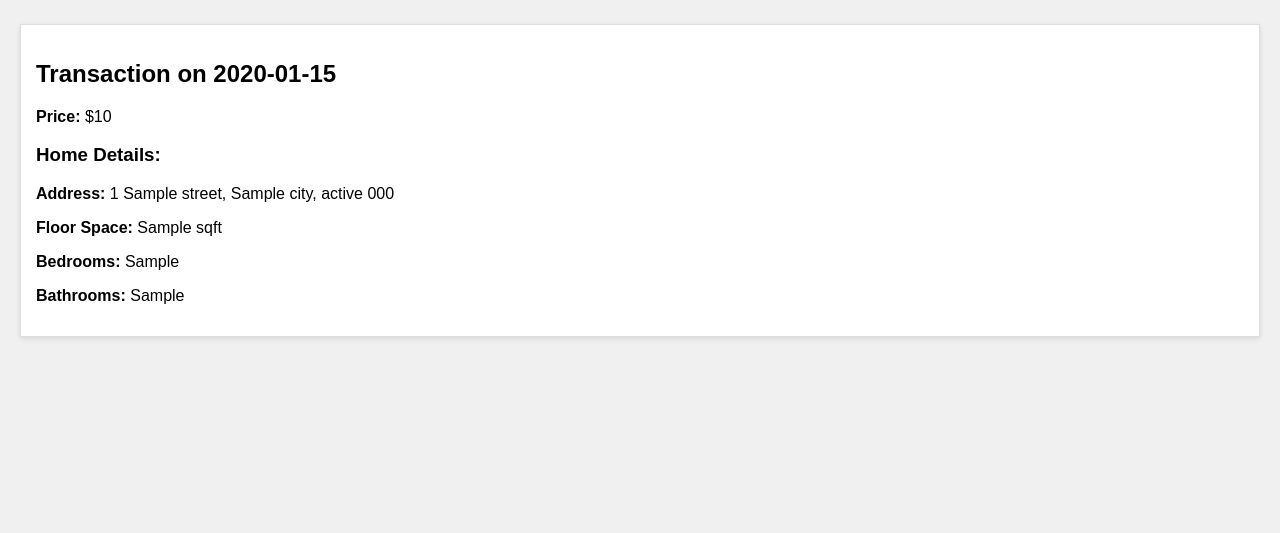
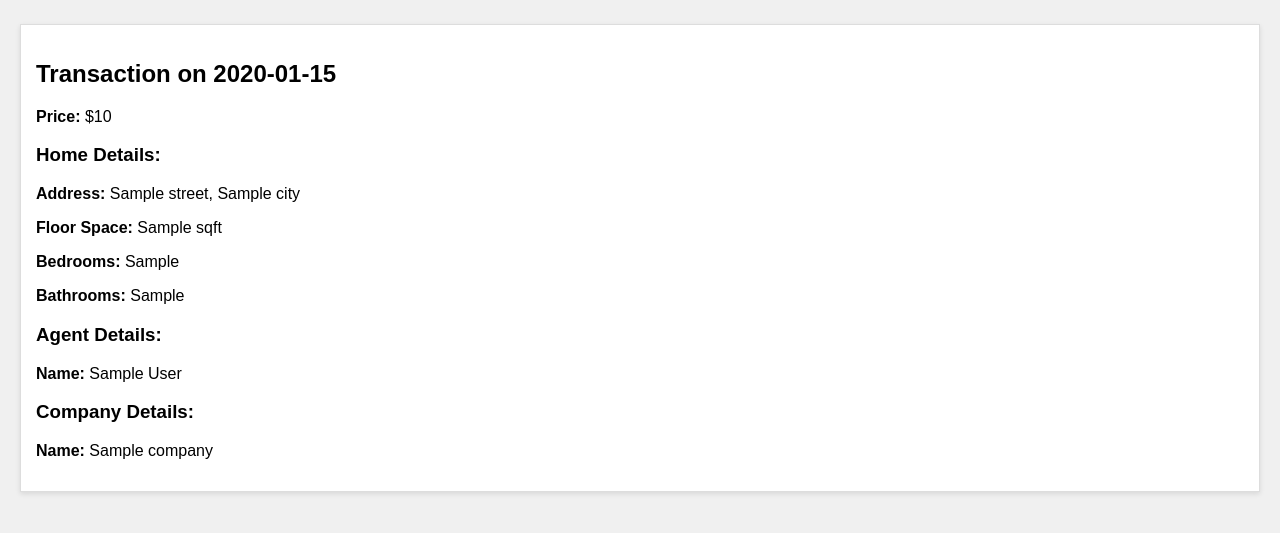
Before and after one commit to jaredt17/Project-CSI5450, a Flask app: page /transactions in a window 1280 px wide. Shown: the part 156-689 px from the top of the page. Run offline with Flask 3, Linux system fonts and the light colour scheme; a database or web service that is not in the repository returns one stand-in record (values such as "Sample title"); parts of the project's set-up code (start-up, migrations or seed data) failed here and were passed over.

Commit message:
updated transactions

```diff
--- a/realMI/app.py
+++ b/realMI/app.py
@@ -201,6 +201,8 @@ def transactions():
     for trans in all_transactions:
         # Fetch each home by its ID stored in the transaction
         home = homes_collection.find_one({"_id": trans['home']})
+        agent = agents_collection.find_one({"_id": trans['agent']})
+        company = companies_collection.find_one({"_id": trans['company']})
         # Check if the home document was found
         if home:
             # Extract the location subdocument
@@ -214,6 +216,8 @@ def transactions():
                 "date": trans["date"],
                 "price": trans["price"],
                 "home_details": home,
+                "agent_details": agent if agent else "Agent details not found",
+                "company_details": company if company else "Company details not found",
                 "full_address": full_address  # Add the full address to the transaction data
             }
             transactions_details.append(transaction_data)
--- a/realMI/templates/transactions.html
+++ b/realMI/templates/transactions.html
@@ -9,15 +9,32 @@
     <div class="transaction-card">
         <h2>Transaction on {{ trans.date.strftime('%Y-%m-%d') }}</h2>
         <p><strong>Price:</strong> ${{ trans.price }}</p>
+
         <h3>Home Details:</h3>
         {% if trans.home_details != "Home not found" %}
-        <p><strong>Address:</strong> {{ trans.full_address }}</p>
+        <p><strong>Address:</strong> {{ trans.home_details['location']['street'] }},
+           {{ trans.home_details['location']['city'] }}</p>
         <p><strong>Floor Space:</strong> {{ trans.home_details['floor_space'] }} sqft</p>
         <p><strong>Bedrooms:</strong> {{ trans.home_details['bed_rooms'] }}</p>
         <p><strong>Bathrooms:</strong> {{ trans.home_details['bath_rooms'] }}</p>
-        <!-- Include more home details as needed -->
         {% else %}
         <p>{{ trans.home_details }}</p>
+        {% endif %}
+
+        <h3>Agent Details:</h3>
+        <!-- Check if agent details exist -->
+        {% if trans.agent_details %}
+        <p><strong>Name:</strong> {{ trans.agent_details['first_name'] }} {{ trans.agent_details['last_name'] }}</p>
+        {% else %}
+        <p>Agent details not found</p>
+        {% endif %}
+
+        <h3>Company Details:</h3>
+        <!-- Check if company details exist -->
+        {% if trans.company_details %}
+        <p><strong>Name:</strong> {{ trans.company_details['name'] }}</p>
+        {% else %}
+        <p>Company details not found</p>
         {% endif %}
     </div>
 {% else %}
```
Also changed, not shown: doc/project.md (+5 -4 lines).
